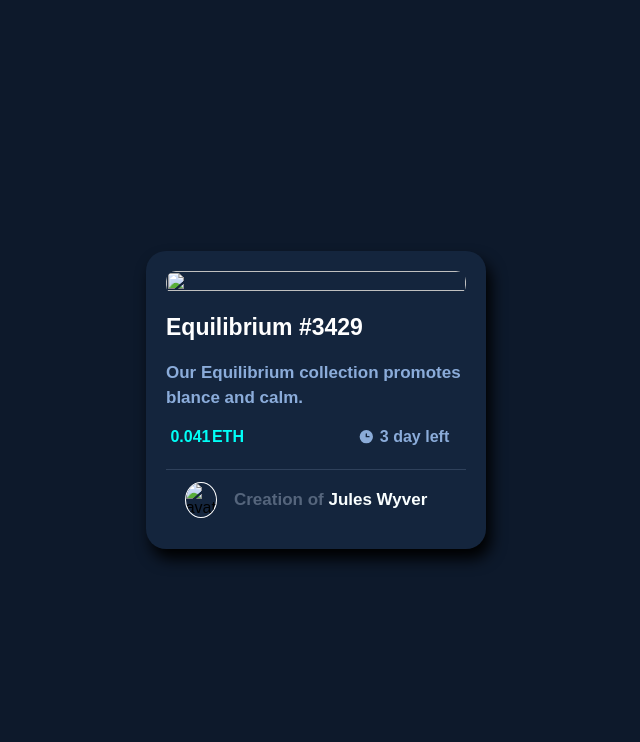
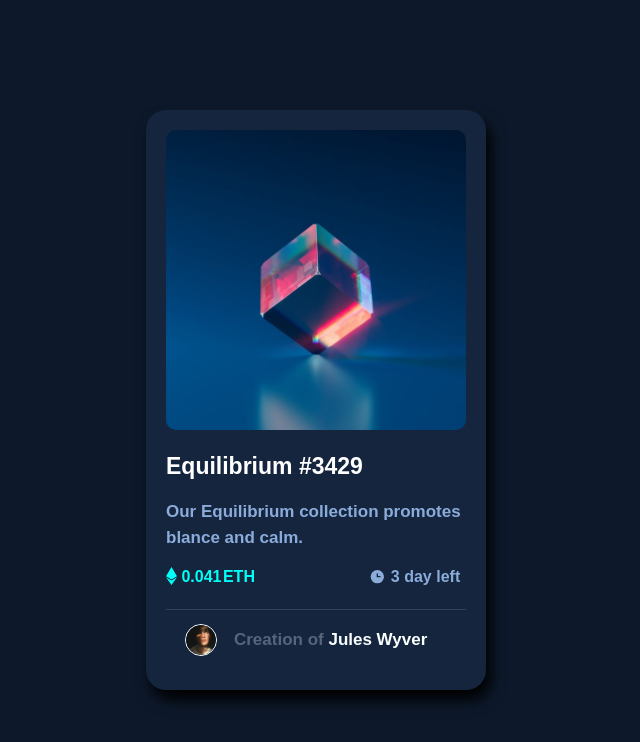
Before and after one commit to zidan-001/Preview-card, a plain HTML site: page index.html in a window 1280 px wide. Shown: the whole page, without its empty margins (324-964 px from the left). Drawn offline with Linux system fonts and the light colour scheme.

Commit message:
Update index.html

```diff
--- a/index.html
+++ b/index.html
@@ -106,12 +106,12 @@
 <body>
   <div class="all">
     <div class="card">
-      <img class="img1" src="./images/image-equilibrium.jpg" alt="">
+      <img class="img1" src="image-equilibrium.jpg" alt="">
       <h2>Equilibrium #3429</h2>
       <p>Our Equilibrium collection promotes blance and calm.</p>
 
       <div id="it1">
-        <img src="./images/icon-ethereum.svg" alt="">
+        <img src="icon-ethereum.svg" alt="">
         <span class="s1">0.041 ETH</span>
       <svg width="17" height="17" xmlns="http://www.w3.org/2000/svg">
         <path d="M8.305 2.007a6.667 6.667 0 1 0 0 13.334 6.667 6.667 0 0 0 0-13.334Zm2.667 7.334H8.305a.667.667 0 0 1-.667-.667V6.007a.667.667 0 0 1 1.334 0v2h2a.667.667 0 0 1 0 1.334Z"fill="#8BACD9" />
@@ -121,7 +121,7 @@
     <div id="hr"></div>
 
     <div class="authour">
-      <img src="./images/image-avatar.png" alt="avatar">
+      <img src="image-avatar.png" alt="avatar">
       <p>Creation of<span> Jules Wyver</span></p>
     </div>
 
```
